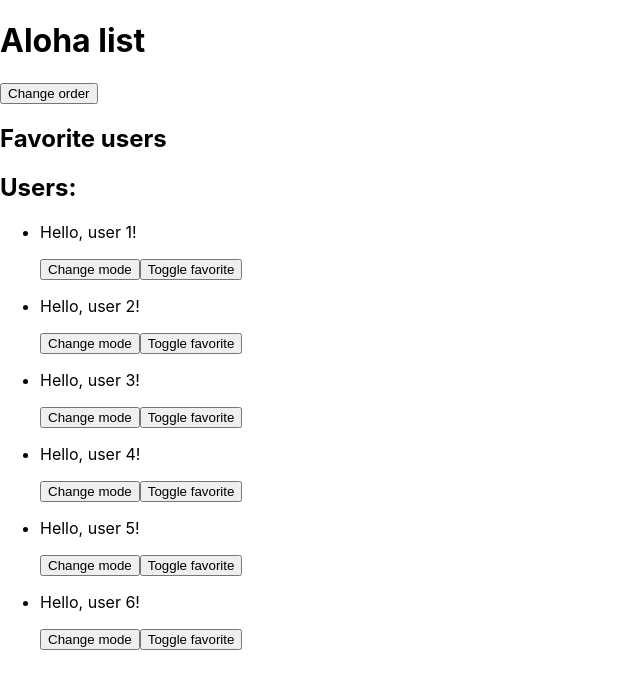
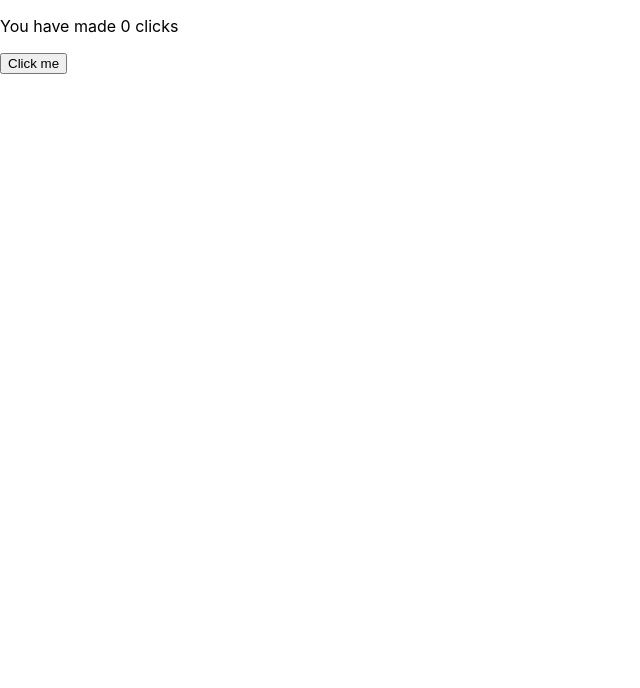
Before and after one commit to fc-fullstack-courses/react-lessons, a React (Create React App) app: page / in a window 1280 px wide. Shown: the top 688 px of the page, without its empty margins (0-640 px from the left). Built offline with nearby package versions, Linux system fonts and the light colour scheme.

Commit message:
Add solution

```diff
--- a/src/App.js
+++ b/src/App.js
@@ -1,28 +1,13 @@
 import React from 'react';
 import './App.css';
-import Aloha from './components/Aloha';
-import AlohaList from './components/AlohaList';
-import Greeting from './components/Greeting';
-import Header from './components/Header';
-
-const user = {
-  id: 7452552,
-  name: 'User',
-  role: 'user',
-};
-
-const admin = {
-  id: 123,
-  name: 'Admin',
-  role: 'admin',
-};
+import Clicker from './components/Clicker';
 
 class App extends React.Component {
   render() {
     return (
-      <>
-        <AlohaList />
-      </>
+      <main>
+        <Clicker />
+      </main>
     );
   }
 }
--- a/src/components/Clicker/index.jsx
+++ b/src/components/Clicker/index.jsx
@@ -1,3 +1,4 @@
+import React, { Component } from 'react';
 /*
   Сделать компонент кликера
   он должен отображать счетчик лкиокв
@@ -8,5 +9,46 @@
   Создайте компонент КонтроллерКликера - туда должна поехать кнопка
 
   Кликер должен работать как обычно
+*/
 
-*/
+class Clicker extends Component {
+  state = {
+    counter: 0,
+  };
+
+  handleClick = () => {
+    const { counter } = this.state;
+
+    const newState = {
+      counter: counter + 1,
+    };
+
+    this.setState(newState);
+  };
+
+  render() {
+    const { counter } = this.state;
+    return (
+      <div>
+        <ClickerDisplay clicks={counter} />
+        <ClickerController onClick={this.handleClick} />
+      </div>
+    );
+  }
+}
+
+function ClickerDisplay(props) {
+  const { clicks } = props;
+  return (
+    <div>
+      <p>You have made {clicks} clicks</p>
+    </div>
+  );
+}
+
+function ClickerController(props) {
+  const { onClick } = props;
+  return <button onClick={onClick}>Click me</button>;
+}
+
+export default Clicker;
```
